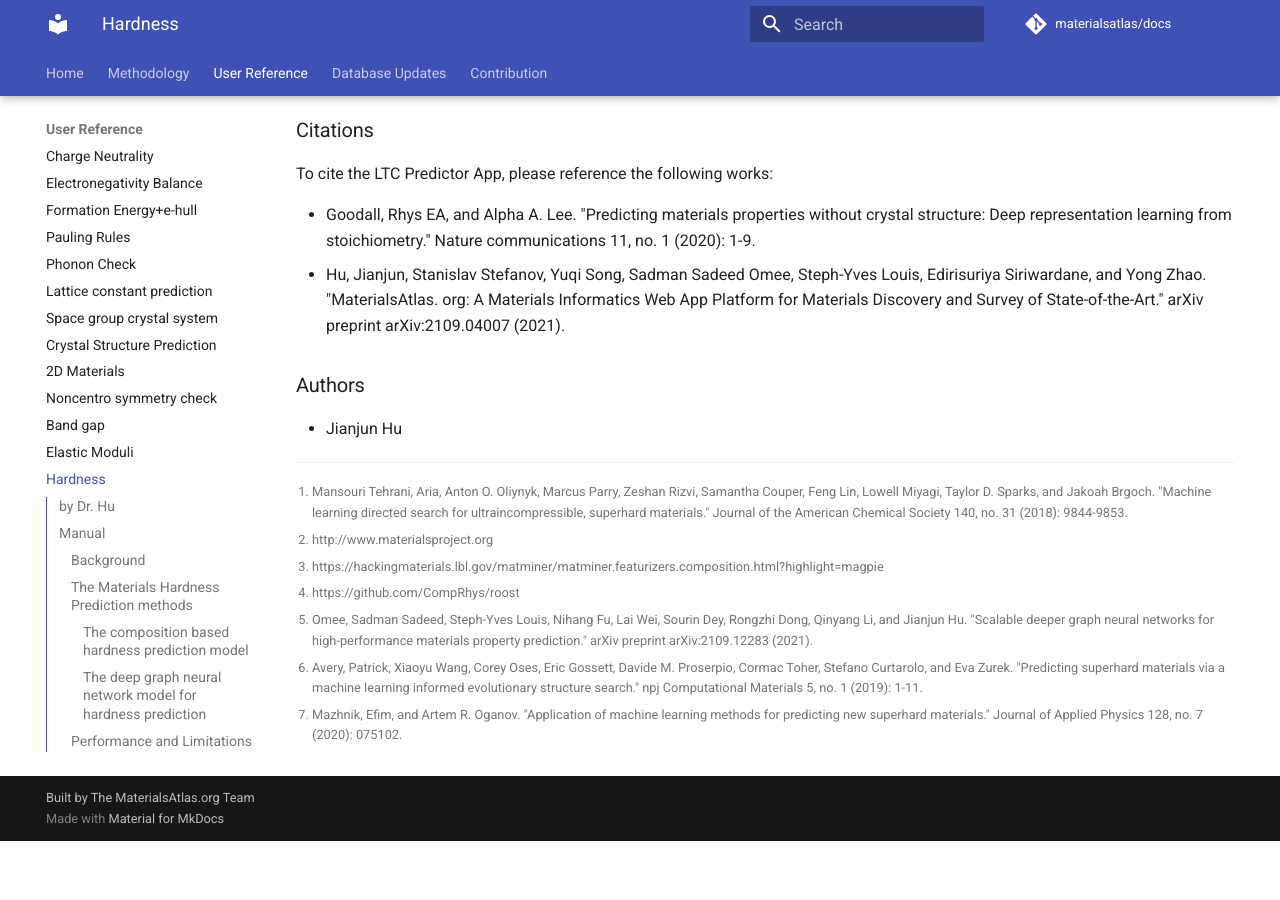
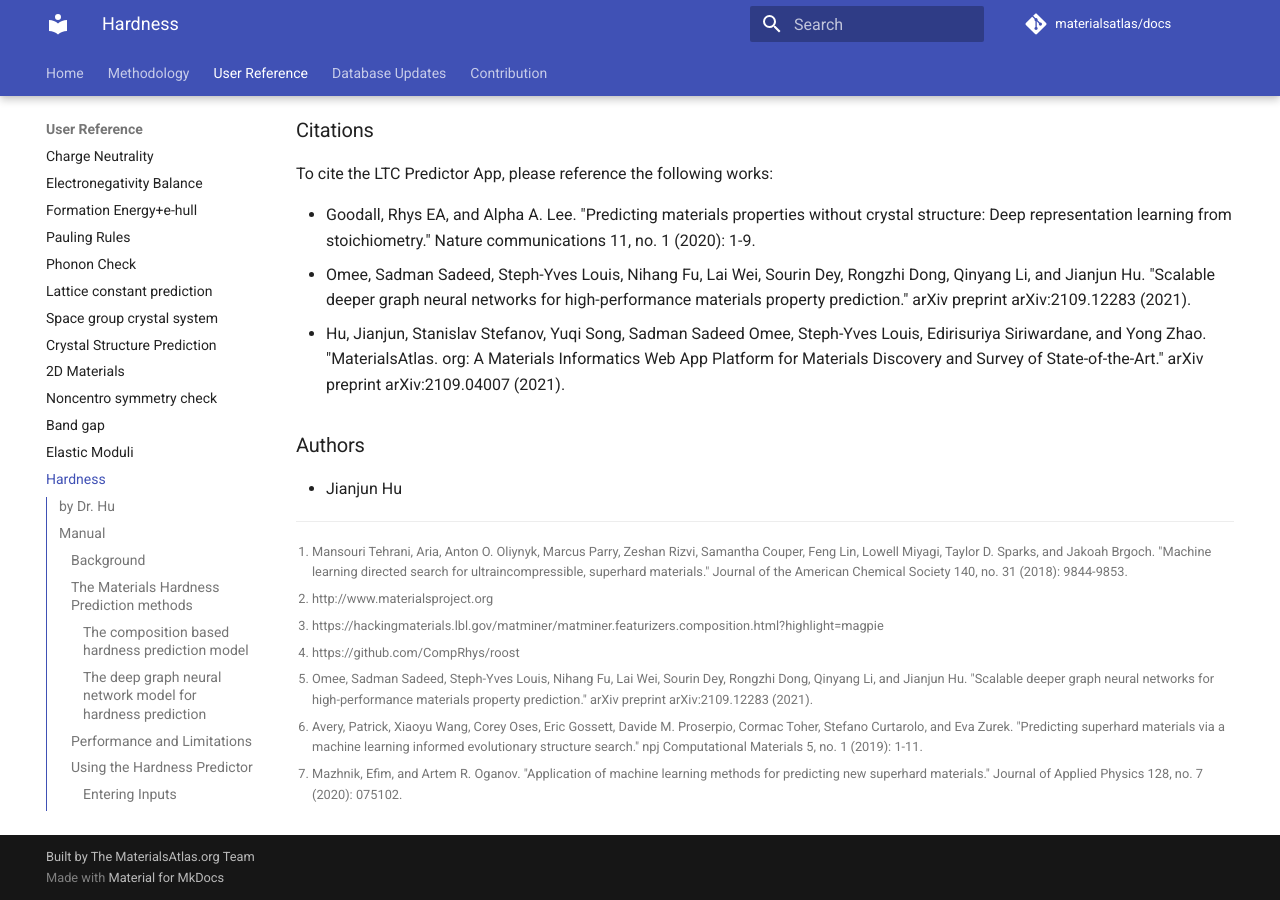
Before and after one commit to usccolumbia/materialsatlas, an MkDocs documentation site: the page built from docs/user-guide/hardness.md, in a window 1280 px wide and 900 px high, scrolled down 1352 px. Built offline with MkDocs 1.6.1 and Material for MkDocs 9.7.7, drawn with Linux system fonts in a browser that asks for light colours; comment, search, counter and statistics services are not loaded; before the commit the page ends 2193 px from its top, so only the background shows below that.

Commit message:
Update hardness.md

```diff
--- a/docs/user-guide/hardness.md
+++ b/docs/user-guide/hardness.md
@@ -60,6 +60,7 @@ In the future, we want to further improve the performance of our model using tra
 To cite the LTC Predictor App, please reference the following works:
 
 - Goodall, Rhys EA, and Alpha A. Lee. "Predicting materials properties without crystal structure: Deep representation learning from stoichiometry." Nature communications 11, no. 1 (2020): 1-9.
+- Omee, Sadman Sadeed, Steph-Yves Louis, Nihang Fu, Lai Wei, Sourin Dey, Rongzhi Dong, Qinyang Li, and Jianjun Hu. "Scalable deeper graph neural networks for high-performance materials property prediction." arXiv preprint arXiv:2109.12283 (2021).
 - Hu, Jianjun, Stanislav Stefanov, Yuqi Song, Sadman Sadeed Omee, Steph-Yves Louis, Edirisuriya Siriwardane, and Yong Zhao. "MaterialsAtlas. org: A Materials Informatics Web App Platform for Materials Discovery and Survey of State-of-the-Art." arXiv preprint arXiv:2109.04007 (2021).
 
 
```
